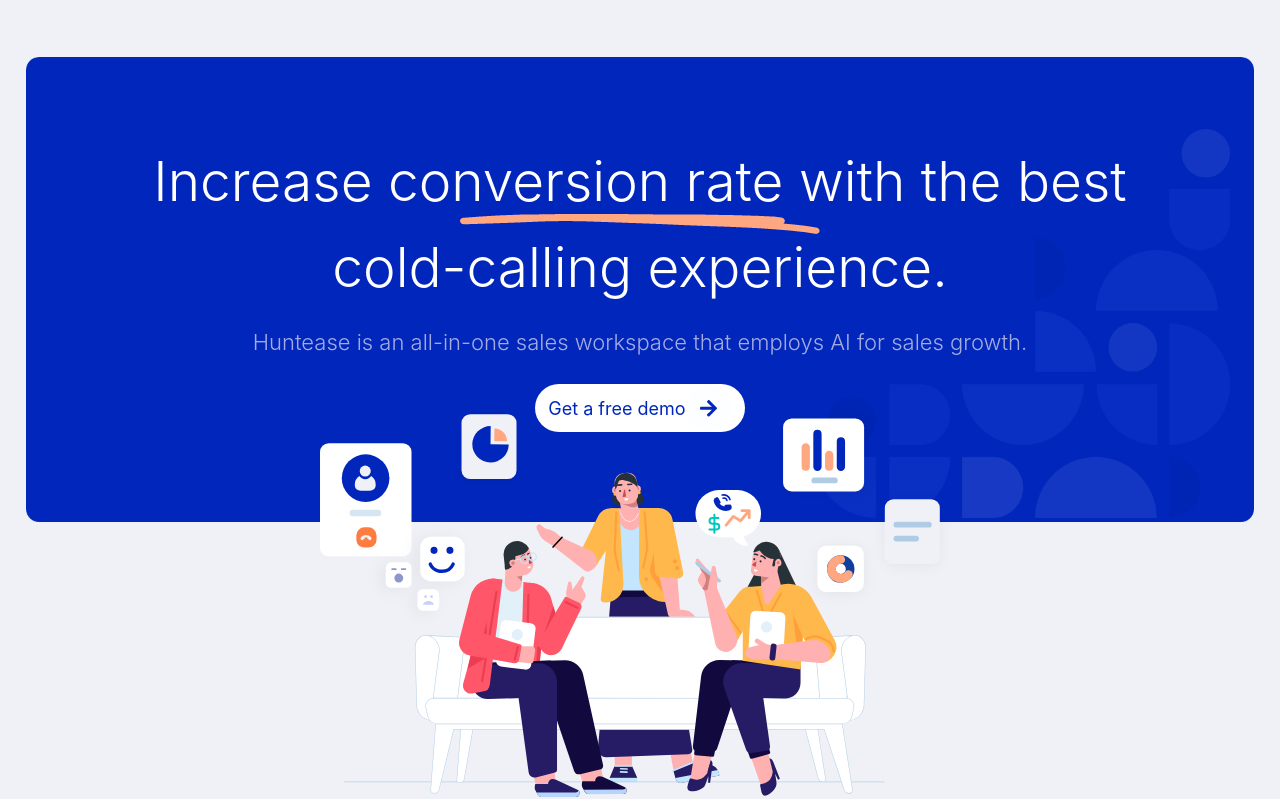
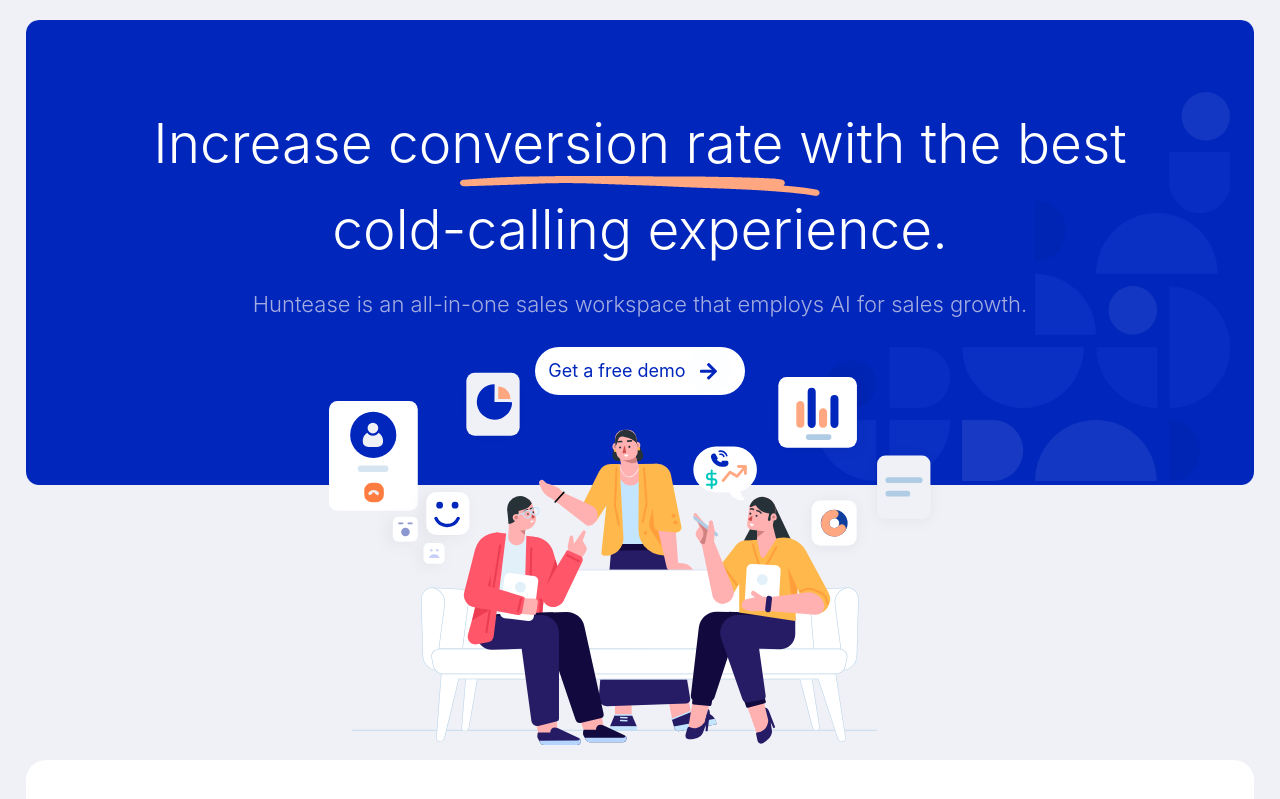
Before and after one commit to ismailkherbach/huntease-landing, a React (Create React App) app: page / in a window 1280 px wide. Shown: the top 799 px of the page. Built offline with nearby package versions, Linux system fonts and the light colour scheme.

Commit message:
top-fixes

```diff
--- a/src/App.js
+++ b/src/App.js
@@ -16,11 +16,7 @@
       <header className="App-header flex aic jcc">
         <Header />
       </header>
-      <img
-        className="ilust_1"
-        alt="ilust_1"
-        src={require("./assets/illustrations/ilust_1.svg")}
-      />
+
       <FirstBloc />
       <SecondBloc />
       <BlocThree />
--- a/src/assets/styles/landing.scss
+++ b/src/assets/styles/landing.scss
@@ -11,9 +11,11 @@
   // background-attachment: fixed;
   background-position: right;
   width: 96%;
-  height: 70vh;
+  // height: 70vh;
+  padding: 100px 0 100px 0;
   margin: 2%;
   margin-top: 10px;
+  position: relative;
   @include phone {
     width: 280px;
     height: 406px;
@@ -27,6 +29,9 @@
     background-color: #0026bc;
     border-radius: $raduis-bloc;
     width: 98%;
+  }
+  @include desktop-xl {
+    padding: 300px 0 300px 0;
   }
   // background-color: #0026bc;
   border-radius: $raduis-bloc;
@@ -44,6 +49,34 @@
     font-size: 22px;
     text-align: center;
     font-weight: 300;
+  }
+  .ilust_1 {
+    //width: 40%;
+    // height: 70%;
+    bottom: -250px;
+    position: absolute;
+    z-index: 400;
+    @include desktop-xl {
+      width: 921px;
+    }
+    @include desktop-md {
+      width: 621px;
+    }
+    @include desktop-lg {
+      width: 621px;
+    }
+    @include desktop-sm {
+      width: 621px;
+    }
+    @include desktop-xs {
+      width: 621px;
+    }
+    @include Tablet {
+      width: 621px;
+    }
+    @include phone {
+      width: 351px;
+    }
   }
 }
 .navbar {
@@ -85,12 +118,6 @@
     margin-right: 0;
   }
 }
-.ilust_1 {
-  width: 50%;
-  height: 50%;
-  margin-top: -200px;
-  z-index: 400;
-}
 
 .first-bloc-container {
   background-size: 100%;
@@ -99,7 +126,7 @@
   background-position: right;
   width: 96%;
   margin: 2%;
-  margin-top: 10px;
+  margin-top: 240px;
   background-color: white;
   border-radius: $raduis-bloc;
   // padding-left: 350px;
--- a/src/components/Header.jsx
+++ b/src/components/Header.jsx
@@ -17,6 +17,11 @@
           Get a free demo
           <img alt="arrow" src={require("../assets/img/arrow.png")} />
         </div>
+        <img
+          className="ilust_1"
+          alt="ilust_1"
+          src={require("../assets/illustrations/ilust_1.svg")}
+        />
       </div>
     </div>
   );
```
